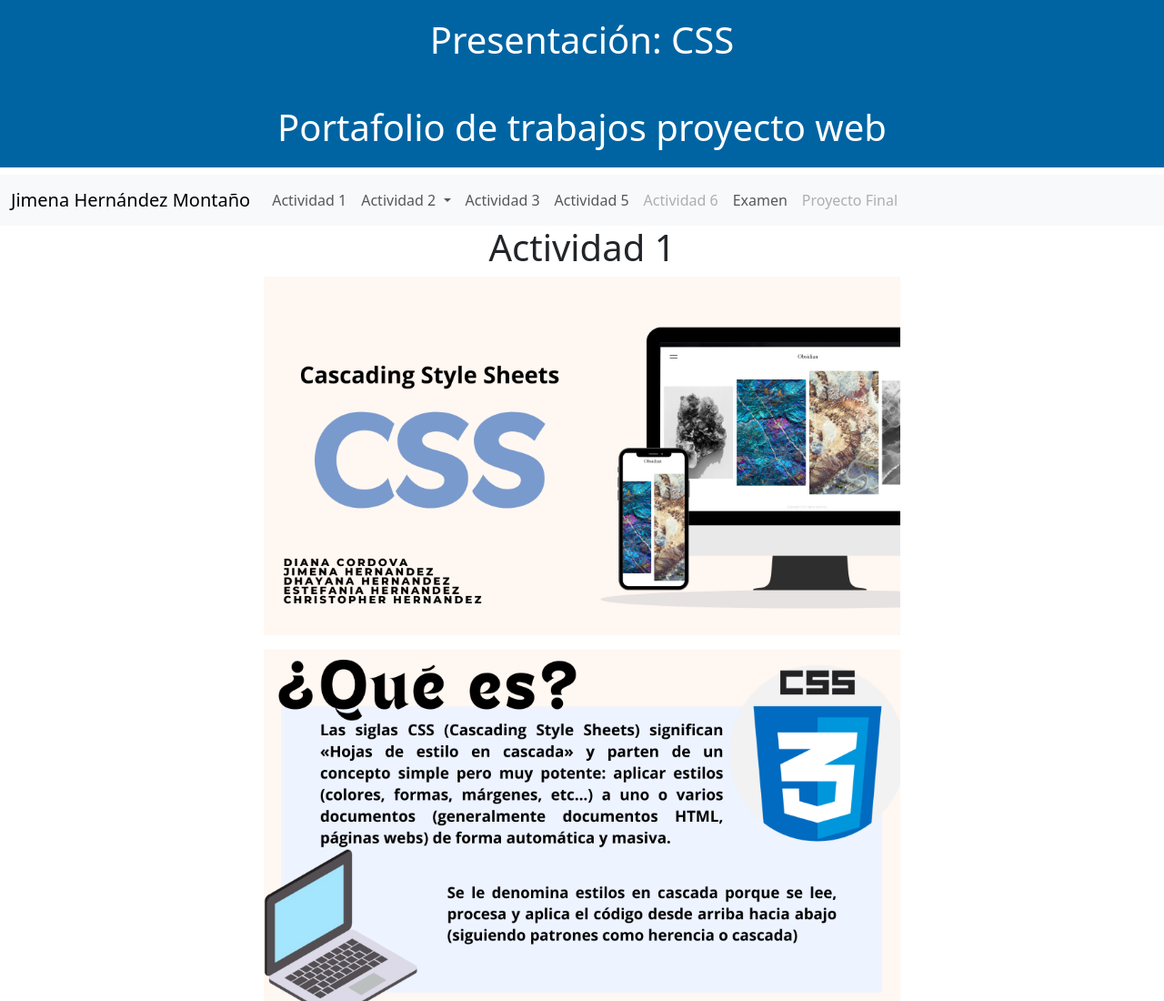
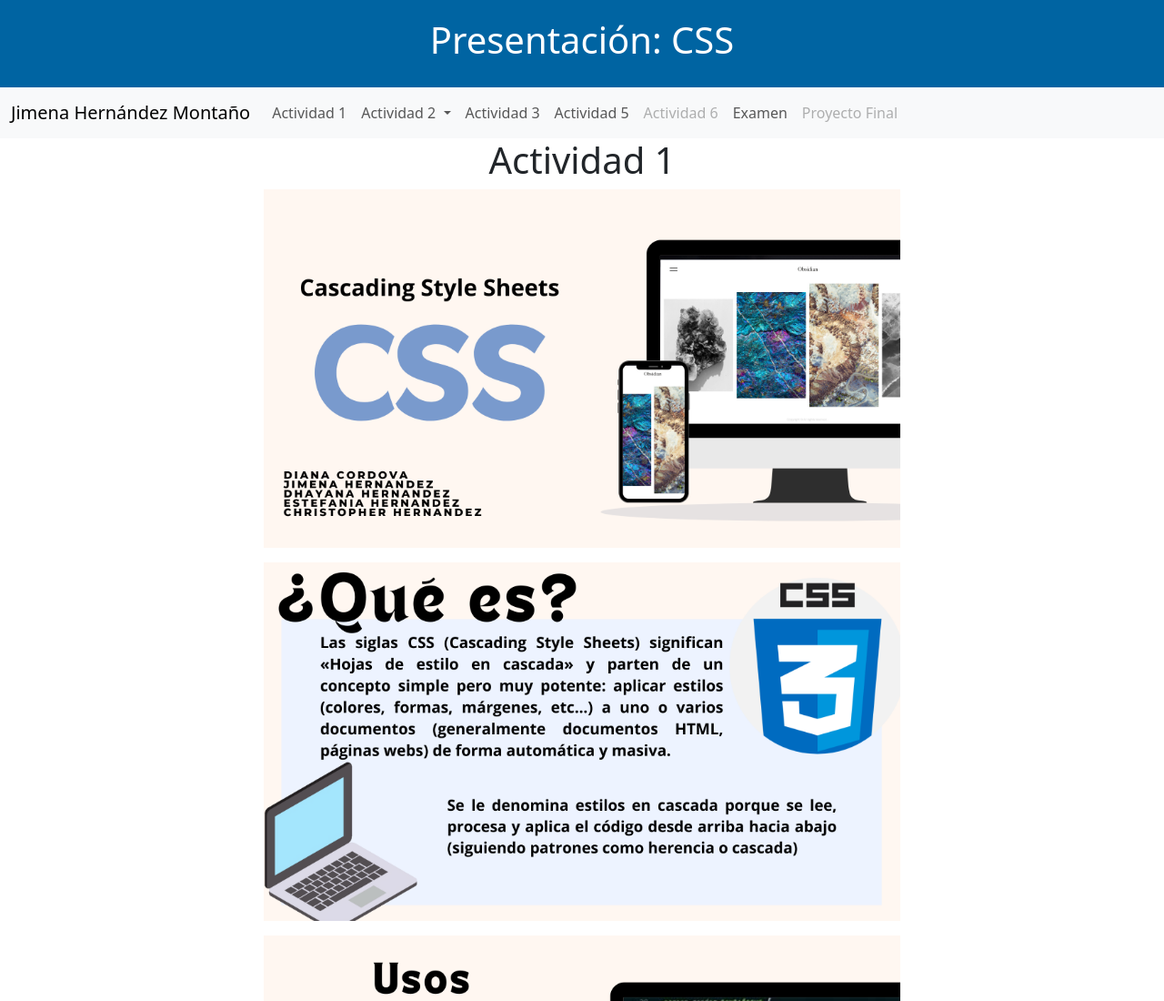
Before and after one commit to zs22010262/act1, a plain HTML site: page index.html in a window 1280 px wide. Shown: the top 1100 px of the page at 91% size. Drawn offline with nearby package versions, Linux system fonts and the light colour scheme.

Commit message:
Update index.html

```diff
--- a/index.html
+++ b/index.html
@@ -20,7 +20,6 @@ header {
 </header>
 <!-- pestañas -->
 <body style="background-color: rgb(#f4f4f4ae);">
-    <h1 style="text-align: center; padding: 20px; background-color: rgb(0, 100, 162); color: #FFFFFF;">Portafolio de trabajos proyecto web</h1>
     <nav class="navbar navbar-expand-lg bg-body-tertiary">
         <div class="container-fluid">
           <a class="navbar-brand" href="#">Jimena Hernández Montaño</a>
```
